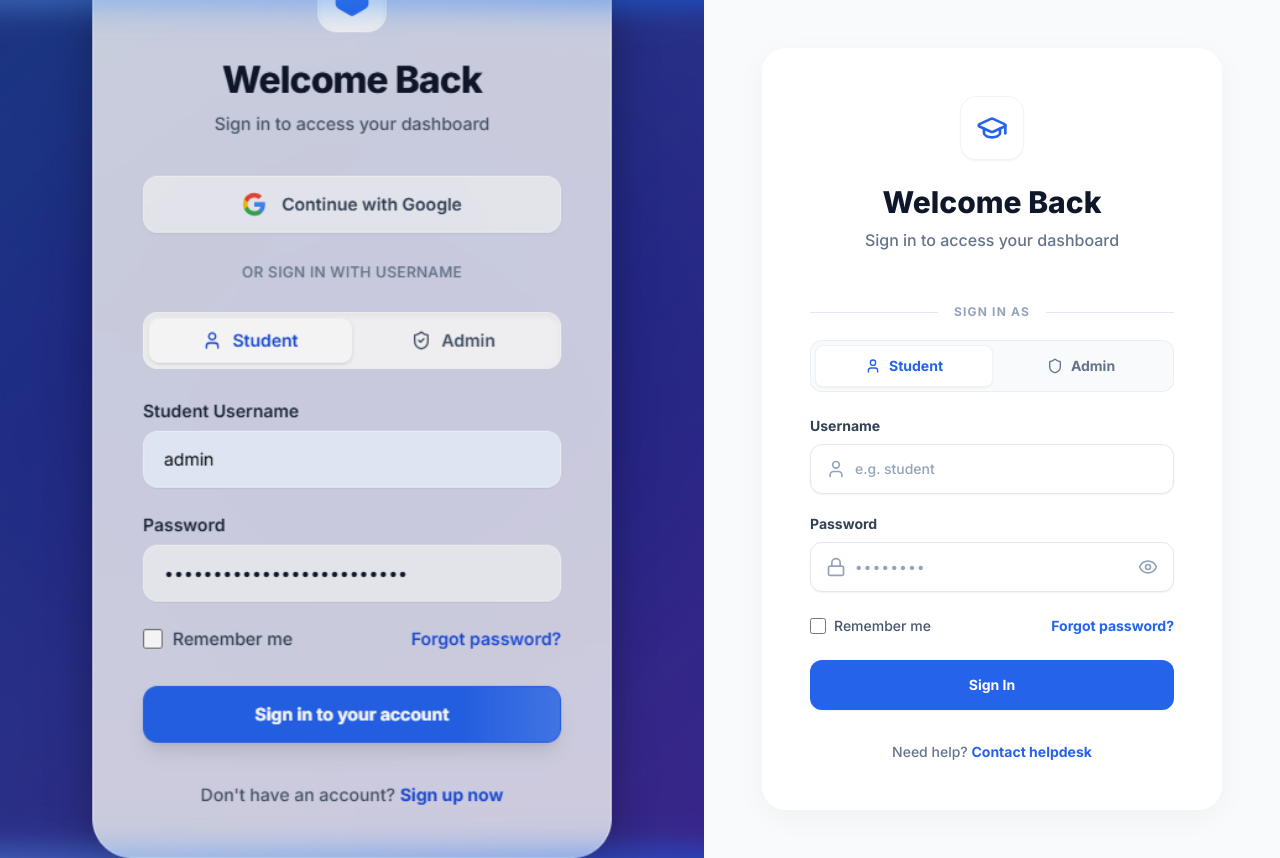
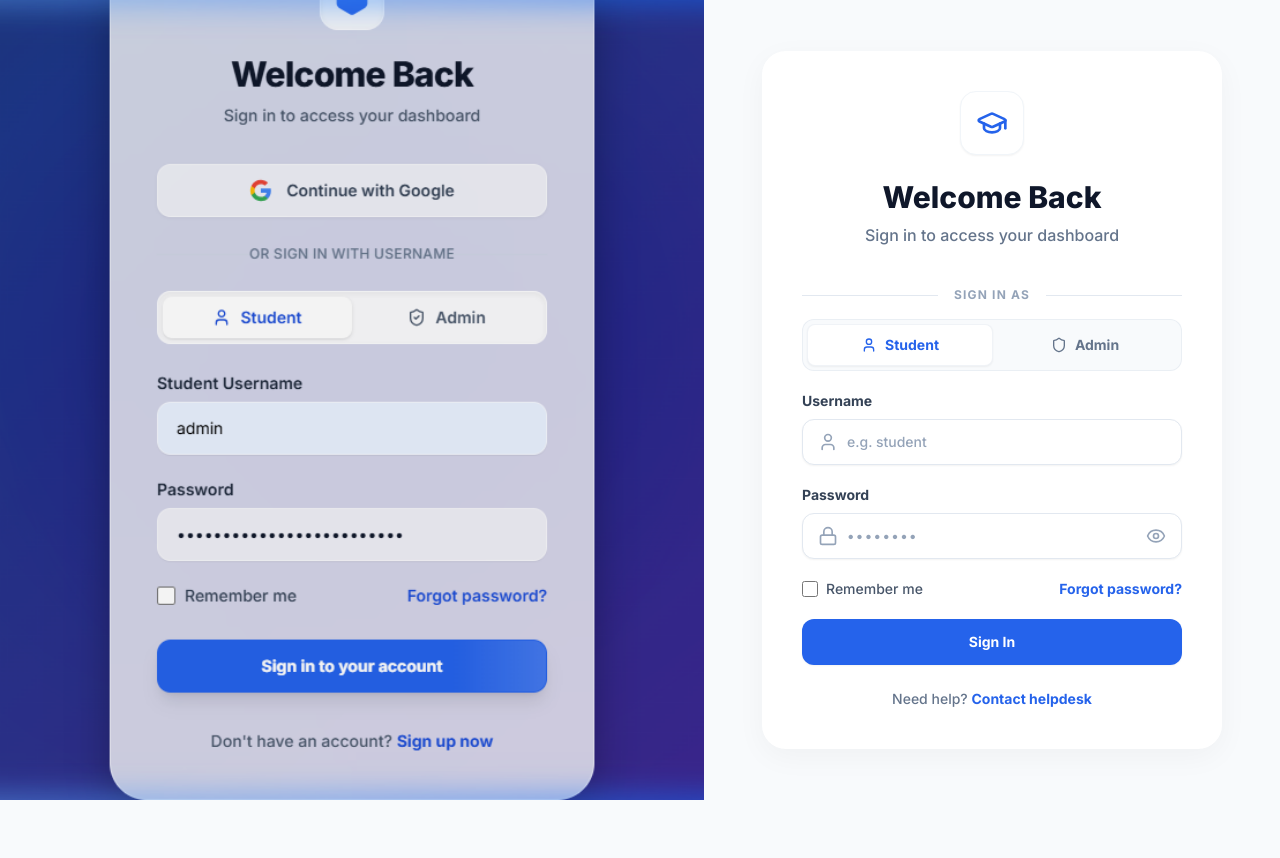
Before and after one commit to adi19git/Smart-Campus-Helpdesk, a React (Create React App) app in the folder helpdesk/frontend/: page /login in a window 1280 px wide. After the commit the page ends 800 px from the top, so only its background shows below. Built offline with nearby package versions, Linux system fonts and the light colour scheme; no server answers; the HTML template or start-up script is replaced by a standard one.

Commit message:
fix: adjust login form spacing and layout to fit perfectly on screen without scrolling

```diff
--- a/helpdesk/frontend/src/pages/Login.jsx
+++ b/helpdesk/frontend/src/pages/Login.jsx
@@ -49,7 +49,7 @@ const Login = () => {
   };
 
   return (
-    <div className="min-h-screen w-full flex flex-col md:flex-row font-sans">
+    <div className="h-screen w-full flex flex-col md:flex-row font-sans overflow-hidden">
 
       {/* Left Panel - Image Illustration */}
       <div className="hidden md:flex md:w-[50%] lg:w-[55%] relative overflow-hidden bg-[#e0f0ff]">
@@ -61,12 +61,12 @@ const Login = () => {
       </div>
 
       {/* Right Panel - Form (White/Light) */}
-      <div className="flex-1 bg-slate-50 flex items-center justify-center p-6 sm:p-12 relative">
+      <div className="flex-1 bg-slate-50 flex items-center justify-center p-4 sm:p-8 relative overflow-y-auto custom-scrollbar">
 
         {/* The Card */}
-        <div className="w-full max-w-[460px] bg-white rounded-3xl p-8 sm:p-12 shadow-[0_8px_30px_rgb(0,0,0,0.04)] animate-fade-in-up">
+        <div className="w-full max-w-[460px] bg-white rounded-3xl p-6 sm:p-10 shadow-[0_8px_30px_rgb(0,0,0,0.04)] animate-fade-in-up my-auto">
 
-          <div className="flex flex-col items-center text-center mb-8">
+          <div className="flex flex-col items-center text-center mb-6">
             <div className="w-16 h-16 bg-white rounded-2xl flex items-center justify-center border border-slate-100 shadow-sm mb-6">
               <GraduationCap className="w-8 h-8 text-blue-600" />
             </div>
@@ -75,13 +75,13 @@ const Login = () => {
           </div>
 
           {/* Divider */}
-          <div className="relative flex items-center py-5">
+          <div className="relative flex items-center py-4">
             <div className="flex-grow border-t border-slate-200"></div>
             <span className="flex-shrink-0 mx-4 text-xs font-bold tracking-widest text-slate-400 uppercase">Sign in as</span>
             <div className="flex-grow border-t border-slate-200"></div>
           </div>
 
-          <form onSubmit={handleSubmit} className="space-y-6">
+          <form onSubmit={handleSubmit} className="space-y-5">
 
             {/* Toggle Tabs */}
             <div className="flex p-1 bg-slate-50 rounded-xl border border-slate-200/60">
@@ -124,7 +124,7 @@ const Login = () => {
                     required
                     value={username}
                     onChange={(e) => setUsername(e.target.value)}
-                    className="block w-full pl-11 pr-4 py-3.5 bg-white border border-slate-200 rounded-xl text-slate-900 placeholder-slate-400 focus:outline-none focus:ring-2 focus:ring-blue-600/20 focus:border-blue-600 transition-all sm:text-sm font-medium shadow-sm"
+                    className="block w-full pl-11 pr-4 py-3 bg-white border border-slate-200 rounded-xl text-slate-900 placeholder-slate-400 focus:outline-none focus:ring-2 focus:ring-blue-600/20 focus:border-blue-600 transition-all sm:text-sm font-medium shadow-sm"
                     placeholder={loginType === 'admin' ? 'e.g. admin' : 'e.g. student'}
                   />
                 </div>
@@ -141,7 +141,7 @@ const Login = () => {
                     required
                     value={password}
                     onChange={(e) => setPassword(e.target.value)}
-                    className="block w-full pl-11 pr-12 py-3.5 bg-white border border-slate-200 rounded-xl text-slate-900 placeholder-slate-400 focus:outline-none focus:ring-2 focus:ring-blue-600/20 focus:border-blue-600 transition-all sm:text-sm font-medium shadow-sm tracking-widest"
+                    className="block w-full pl-11 pr-12 py-3 bg-white border border-slate-200 rounded-xl text-slate-900 placeholder-slate-400 focus:outline-none focus:ring-2 focus:ring-blue-600/20 focus:border-blue-600 transition-all sm:text-sm font-medium shadow-sm tracking-widest"
                     placeholder="••••••••"
                   />
                   <div className="absolute inset-y-0 right-0 pr-3 flex items-center">
@@ -183,14 +183,14 @@ const Login = () => {
               <button
                 type="submit"
                 disabled={isLoading}
-                className="w-full flex justify-center items-center py-3.5 px-4 border border-transparent rounded-xl shadow-sm text-sm font-bold text-white bg-[#2563EB] hover:bg-blue-700 focus:outline-none focus:ring-2 focus:ring-offset-2 focus:ring-blue-500 disabled:opacity-70 transition-all"
+                className="w-full flex justify-center items-center py-3 px-4 border border-transparent rounded-xl shadow-sm text-sm font-bold text-white bg-[#2563EB] hover:bg-blue-700 focus:outline-none focus:ring-2 focus:ring-offset-2 focus:ring-blue-500 disabled:opacity-70 transition-all"
               >
                 {isLoading ? <Loader2 className="w-5 h-5 animate-spin" /> : 'Sign In'}
               </button>
             </div>
           </form>
 
-          <div className="mt-8 text-center text-sm font-medium text-slate-500">
+          <div className="mt-6 text-center text-sm font-medium text-slate-500">
             Need help? <a href="mailto:support@campus.edu" className="font-bold text-blue-600 hover:text-blue-700">Contact helpdesk</a>
           </div>
         </div>
```
